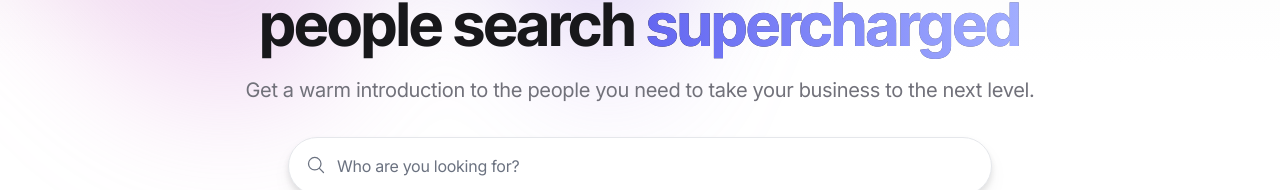
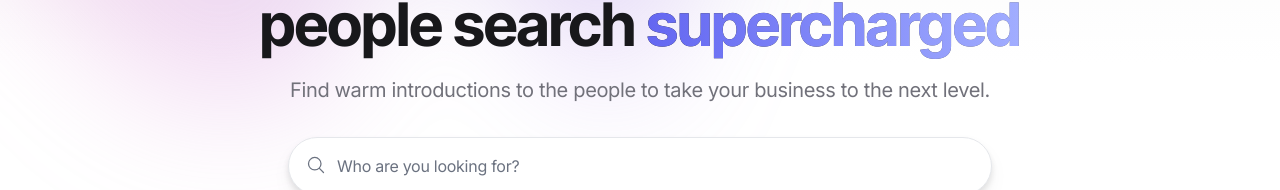
Before and after one commit to manifold-core/manifold-core.github.io, a Next.js app: page / in a window 1280 px wide. Shown: the part 257-447 px from the top of the page. Built offline with nearby package versions, Linux system fonts and the light colour scheme.

Commit message:
hero copy changes

```diff
--- a/components/hero.tsx
+++ b/components/hero.tsx
@@ -4,8 +4,6 @@ import { Search } from "@/components/search"
 import Image from "next/image"
 import Logo from "@/public/images/logo.svg"
 import YC from "@/public/images/yc.svg"
-
-import { ArrowDownIcon } from "@heroicons/react/24/outline"
 
 export default function Hero() {
   return (
@@ -29,7 +27,7 @@ export default function Hero() {
                 </span>
               </h1>
               <p className="mb-8 text-lg text-zinc-500 lg:text-xl">
-                Get a warm introduction to the people you need to take your
+                Find warm introductions to the people to take your
                 business to the next level.
               </p>
             </div>
@@ -45,7 +43,6 @@ export default function Hero() {
           </div>
           <Image src={YC} alt="yc" className="h-6" />
         </div>
-
         {/*<div className="mx-auto mt-12 max-w-[200px] text-center md:mt-24">*/}
         {/*  <a*/}
         {/*    className="btn bg-secondary text-secondary-foreground hover:bg-secondary/80 group mx-auto flex flex-col rounded-full px-8"*/}
--- a/components/how-it-works.tsx
+++ b/components/how-it-works.tsx
@@ -21,7 +21,6 @@ const STEPS = [
     title: "Describe your target.",
     description: "The more details you provide, the better your results.",
     icon: <MagnifyingGlassIcon className={className} />,
-    illustration: Search3,
   },
   {
     title: "Set a bounty.",
@@ -97,7 +96,7 @@ export default function HowItWorks() {
                       setTab(i + 1)
                     }}
                   >
-                    <div className="block" style={{ width: "32px !important" }}>
+                    <div className="block" style={{ width: "36px !important" }}>
                       {step.icon}
                     </div>
                     <div className="grow">
```
